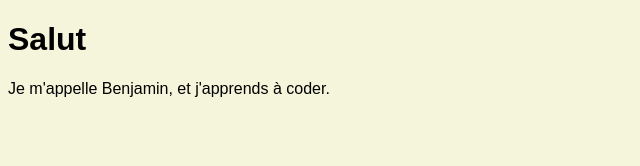
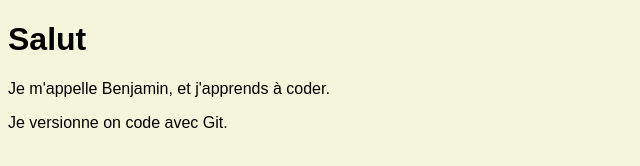
Before and after one commit to BenRochet/ExerciceGit, a plain HTML site: page index.html in a window 1280 px wide. Shown: the whole page, without its empty margins (0-640 px from the left). Drawn offline with Linux system fonts and the light colour scheme.

Commit message:
test version index.html

```diff
--- a/index.html
+++ b/index.html
@@ -8,5 +8,13 @@
   <body>
     <h1>Salut</h1>
     <p>Je m'appelle Benjamin, et j'apprends à coder.</p>
+    <p>Je versionne on code avec Git.</p>
   </body>
 </html>
+
+<!--
+git status                # qu'est-ce qui a changé, et où en est chaque fichier ?
+git add index.html        # je prépare ce fichier pour le prochain commit
+git add .                 # je prépare tout ce qui a changé dans le dossier
+git commit -m "message"   # j'enregistre, avec un message
+-->
```
